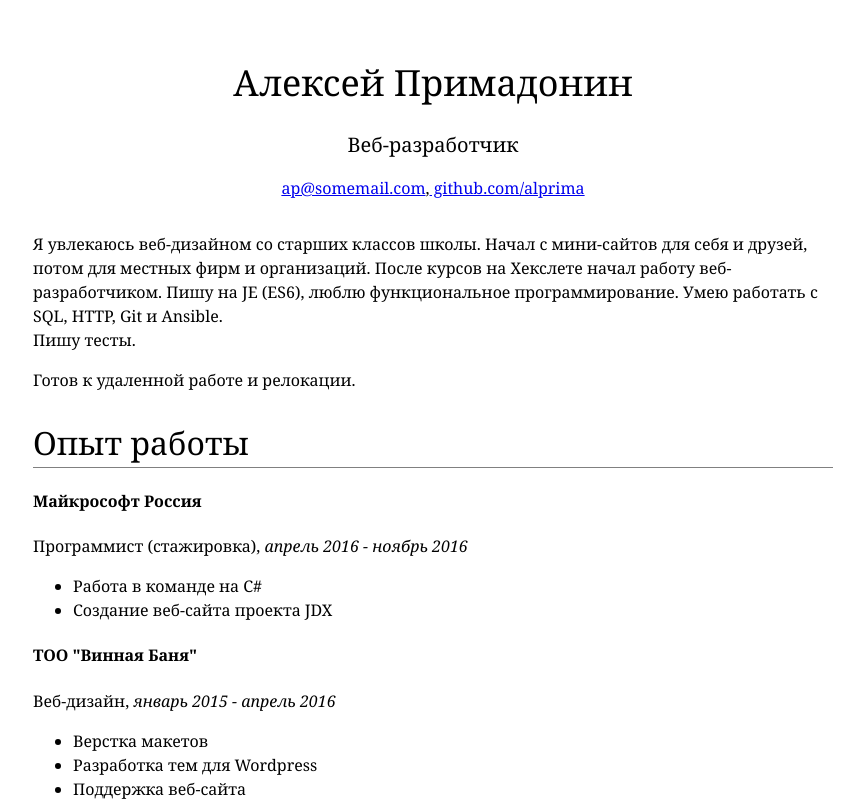
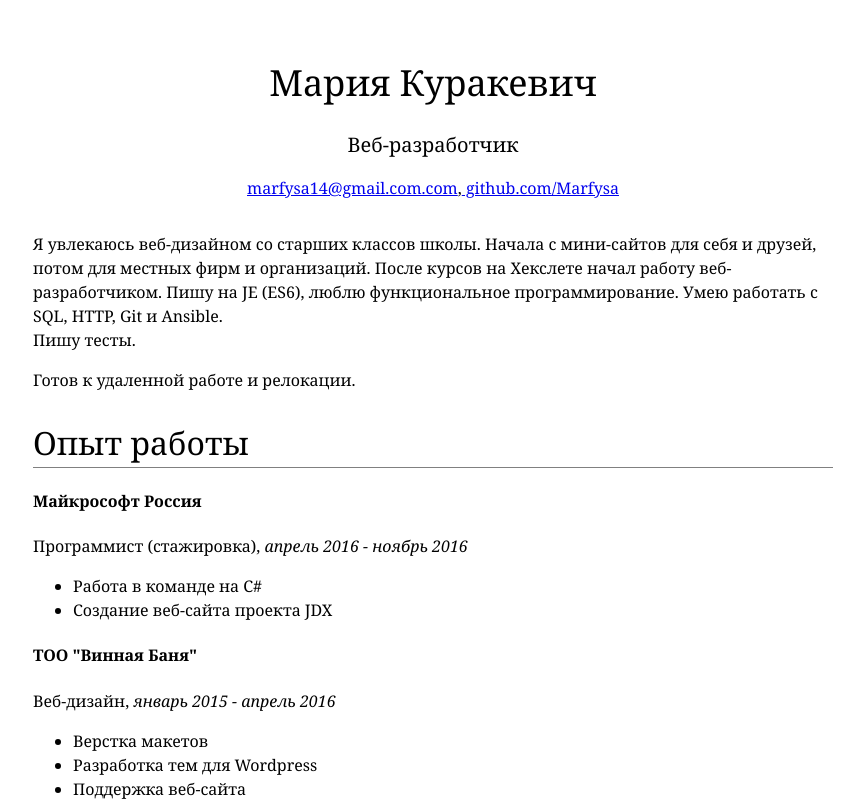
Before and after one commit to Marfysa/marfysa.github.io, a plain HTML site: page index.html in a window 1280 px wide. Shown: the top 804 px of the page, without its empty margins (207-1056 px from the left). Drawn offline with Linux system fonts and the light colour scheme.

Commit message:
Update index.html

```diff
--- a/index.html
+++ b/index.html
@@ -1,18 +1,18 @@
 <!DOCTYPE html>
     <html>
         <head>
-            <title>Резюме</title>
+            <title>Моё резюме</title>
             <meta charset="UTF-8">
             <link rel="stylesheet" href="style.css">
         </head>
         <body>
          <div id="header">
-            <h1>Алексей Примадонин</h1>
+            <h1>Мария Куракевич</h1>
             <h3>Веб-разработчик</h3>
-            <p><a href="gmail.com">ap@somemail.com</a>,<a href="github.com"> github.com/alprima</a></p>
+            <p><a href="gmail.com">marfysa14@gmail.com.com</a>,<a href="github.com"> github.com/Marfysa</a></p>
          </div>
          <div id="main">
-       <p> Я увлекаюсь веб-дизайном со старших классов школы. Начал с мини-сайтов для себя и друзей, потом для местных
+       <p> Я увлекаюсь веб-дизайном со старших классов школы. Начала с мини-сайтов для себя и друзей, потом для местных
         фирм и организаций. После курсов на Хекслете начал работу веб-разработчиком. Пишу на JE (ES6), люблю
         функциональное программирование. Умею работать с SQL, HTTP, Git и Ansible.<br>
         Пишу тесты.</p>
```
